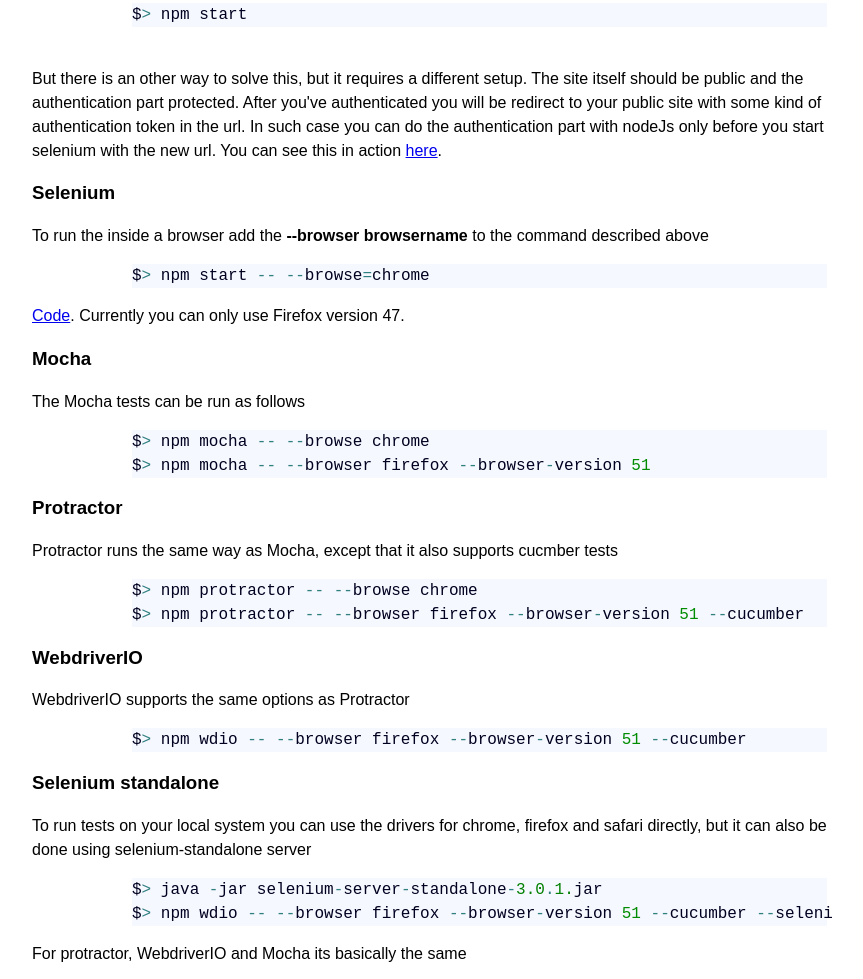
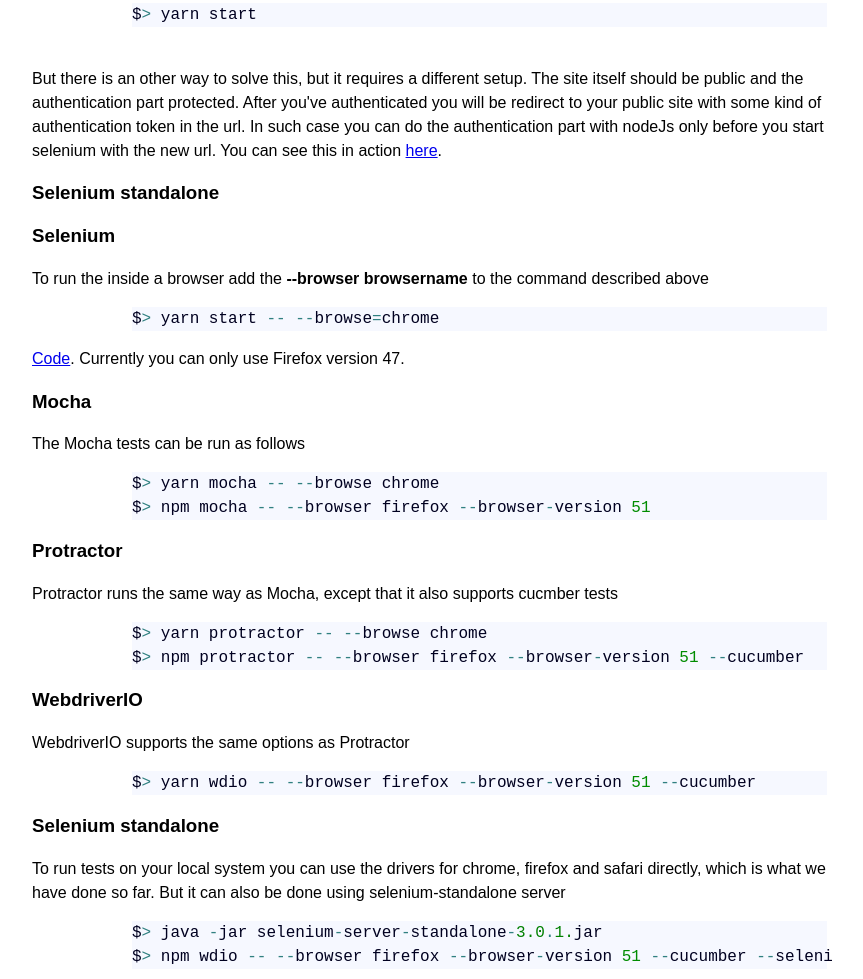
Before and after one commit to scaljeri/e2e-testing-in-action, a plain HTML site: page index.html in a window 1280 px wide. Shown: the part 1247-2226 px from the top of the page, without its empty margins (208-1071 px from the left). Drawn offline with Linux system fonts and the light colour scheme; a web font is replaced by a local one.

Commit message:
minor text changes

```diff
--- a/index.html
+++ b/index.html
@@ -85,7 +85,7 @@
                 <a href="https://github.com/scaljeri/selenium-protractor-browserstack/blob/master/package.json#L28" target="_blank">package.js</a>.
                 The above command can also be executed as
 
-                <pre style='color:#000020;background:#f6f8ff;'>$<span style='color:#308080; '>></span> npm start</pre>
+                <pre style='color:#000020;background:#f6f8ff;'>$<span style='color:#308080; '>></span> yarn start</pre>
                 <br>
 
                 But there is an other way to solve this, but it requires a different setup. The site itself should be
@@ -94,10 +94,12 @@
                 the new url. You can see this in action
                 <a href="https://github.com/scaljeri/selenium-protractor-browserstack/blob/master/src/selenium.js#L62" target="_blank">here</a>.
 
+                <h3>Selenium standalone</h3>
+
                 <h3>Selenium</h3>
                 To run the inside a browser add the <b>--browser browsername</b> to the command described above
 
-                <pre style='color:#000020;background:#f6f8ff;'>$<span style='color:#308080; '>></span> npm start <span style='color:#308080; '>--</span> <span style='color:#308080; '>--</span>browse<span style='color:#308080; '>=</span>chrome</pre>
+                <pre style='color:#000020;background:#f6f8ff;'>$<span style='color:#308080; '>></span> yarn start <span style='color:#308080; '>--</span> <span style='color:#308080; '>--</span>browse<span style='color:#308080; '>=</span>chrome</pre>
 
                 <a href="https://github.com/scaljeri/selenium-protractor-browserstack/blob/master/src/selenium.js#L42" target="_blank">Code</a>.
 
@@ -107,25 +109,26 @@
                 <h3>Mocha</h3>
                 The Mocha tests can be run as follows
 
-                <pre style='color:#000020;background:#f6f8ff;'>$<span style='color:#308080; '>></span> npm mocha <span style='color:#308080; '>--</span> <span style='color:#308080; '>--</span>browse chrome
+                <pre style='color:#000020;background:#f6f8ff;'>$<span style='color:#308080; '>></span> yarn mocha <span style='color:#308080; '>--</span> <span style='color:#308080; '>--</span>browse chrome
 $<span style='color:#308080; '>></span> npm mocha <span style='color:#308080; '>--</span> <span style='color:#308080; '>--</span>browser firefox <span style='color:#308080; '>--</span>browser<span style='color:#308080; '>-</span>version <span style='color:#008c00; '>51</span></pre>
 
 
                 <h3>Protractor</h3>
                 Protractor runs the same way as Mocha, except that it also supports cucmber tests
 
-                <pre style='color:#000020;background:#f6f8ff;'>$<span style='color:#308080; '>></span> npm protractor <span style='color:#308080; '>--</span> <span style='color:#308080; '>--</span>browse chrome
+                <pre style='color:#000020;background:#f6f8ff;'>$<span style='color:#308080; '>></span> yarn protractor <span style='color:#308080; '>--</span> <span style='color:#308080; '>--</span>browse chrome
 $<span style='color:#308080; '>></span> npm protractor <span style='color:#308080; '>--</span> <span style='color:#308080; '>--</span>browser firefox <span style='color:#308080; '>--</span>browser<span style='color:#308080; '>-</span>version <span style='color:#008c00; '>51</span> <span style='color:#308080; '>--</span>cucumber</pre>
 
 
                 <h3>WebdriverIO</h3>
                 WebdriverIO supports the same options as Protractor
 
-                <pre style='color:#000020;background:#f6f8ff;'>$<span style='color:#308080; '>></span> npm wdio <span style='color:#308080; '>--</span> <span style='color:#308080; '>--</span>browser firefox <span style='color:#308080; '>--</span>browser<span style='color:#308080; '>-</span>version <span style='color:#008c00; '>51</span> <span style='color:#308080; '>--</span>cucumber</pre>
+                <pre style='color:#000020;background:#f6f8ff;'>$<span style='color:#308080; '>></span> yarn wdio <span style='color:#308080; '>--</span> <span style='color:#308080; '>--</span>browser firefox <span style='color:#308080; '>--</span>browser<span style='color:#308080; '>-</span>version <span style='color:#008c00; '>51</span> <span style='color:#308080; '>--</span>cucumber</pre>
 
 
                 <h3>Selenium standalone</h3>
-                To run tests on your local system you can use the drivers for chrome, firefox and safari directly, but
+                To run tests on your local system you can use the drivers for chrome, firefox and safari directly, which is what
+                we have done so far. But
                 it can also be done using selenium-standalone server
 
                 <pre style='color:#000020;background:#f6f8ff;'>$<span style='color:#308080; '>></span> java <span style='color:#308080; '>-</span>jar selenium<span style='color:#308080; '>-</span>server<span style='color:#308080; '>-</span>standalone<span style='color:#308080; '>-</span><span style='color:#008000; '>3.0</span><span style='color:#308080; '>.</span><span style='color:#008000; '>1.</span>jar
```
